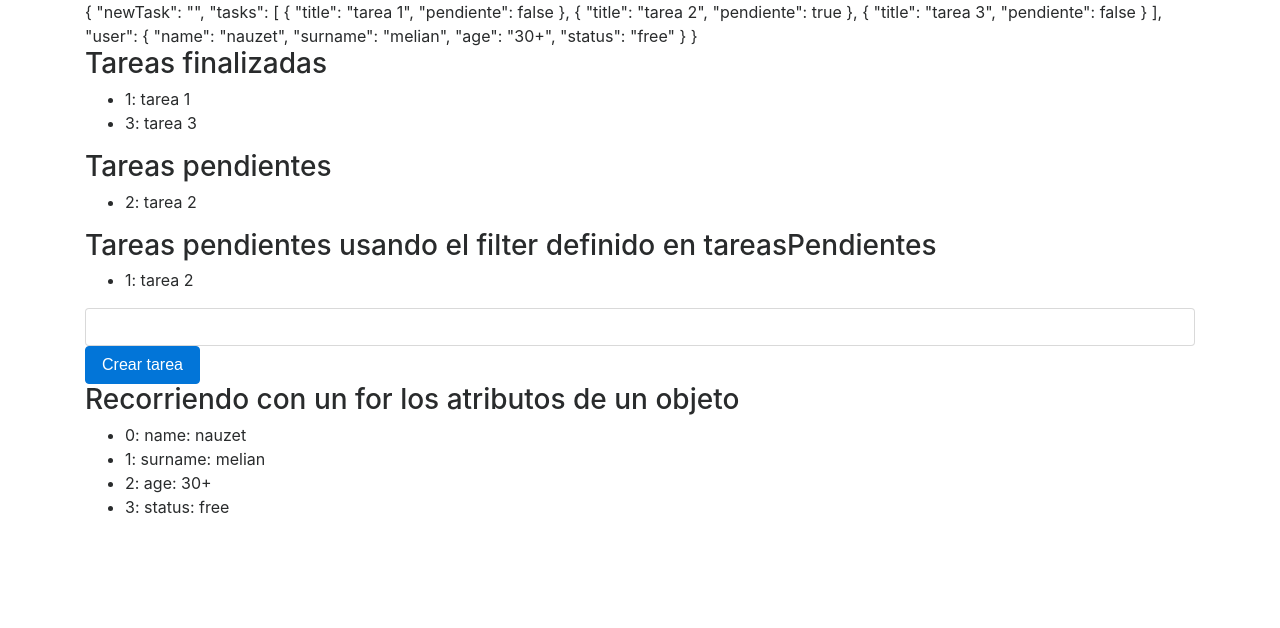
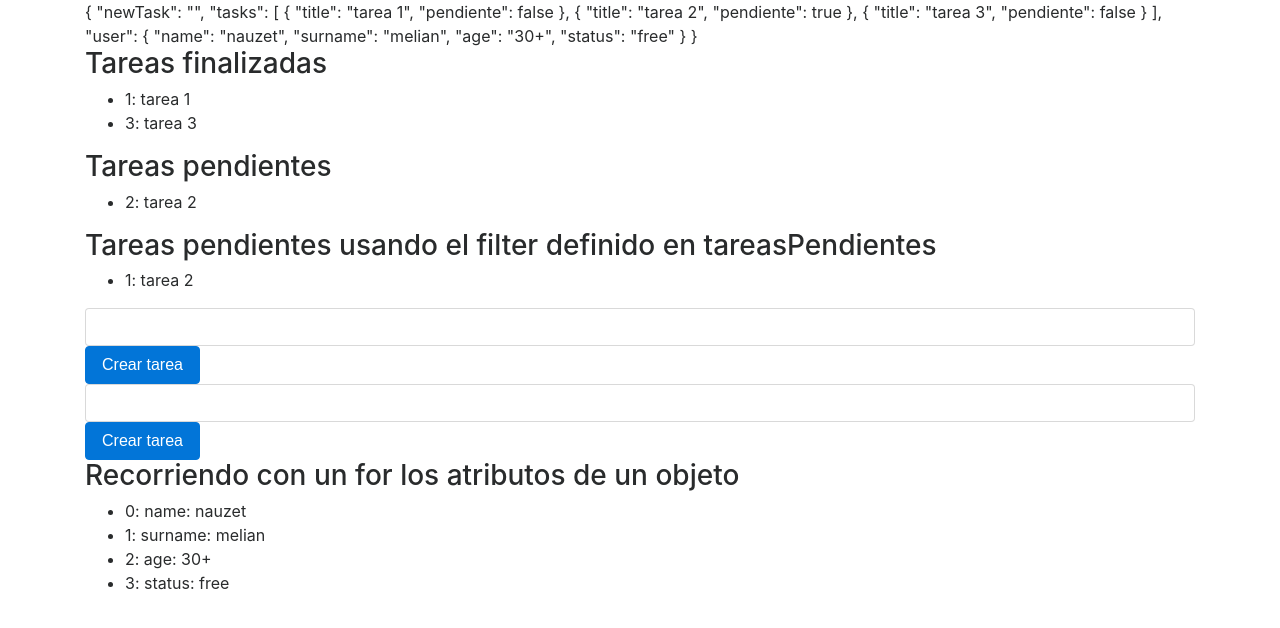
Before and after one commit to nauzet18/cursoStydeVue2, a plain HTML site: page task/task.html in a window 1280 px wide. Drawn offline with nearby package versions, Linux system fonts and the light colour scheme.

Commit message:
ahora creo la accion de crear una tarea, pero con un form y su evento submit. Se debe añadir el control de e.preventDefault() para que no se haga la peticion http

```diff
--- a/task/task.html
+++ b/task/task.html
@@ -50,6 +50,16 @@
              v-on:keyup.enter="createTask"
              >
       <button v-on:click="createTask" class="btn btn-primary" >Crear tarea</button>
+
+      <form v-on:submit="createTaskSubmit" >
+        <input type="text" class="form-control"
+               v-model="newTask"
+               >
+        <button class="btn btn-primary" >Crear tarea</button>
+
+      </form>
+
+
 
       <h3>
         Recorriendo con un for los atributos de un objeto
@@ -107,7 +117,14 @@
 
             this.tasks.push( { title: this.newTask, pendiente: true });
             this.newTask = '';
-          }
+          },
+          createTaskSubmit: function (e) {
+            e.preventDefault();
+            if ( this.newTask == '' ) return;
+
+            this.tasks.push( { title: this.newTask, pendiente: true });
+            this.newTask = '';
+          },
         }
 
       })
```
